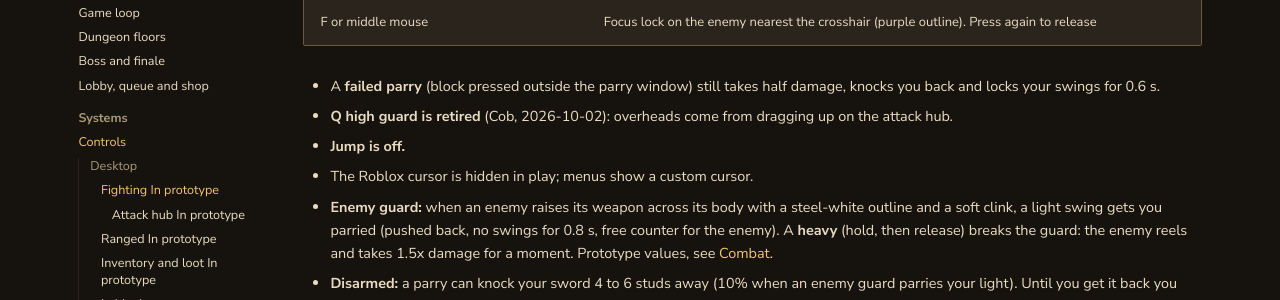
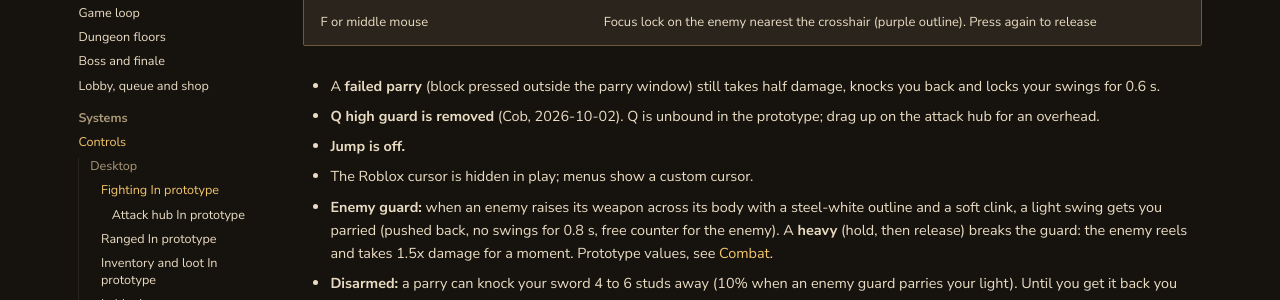
Before and after one commit to iamlegendok/Dungeon-Bang-Wiki, an MkDocs documentation site: the page built from docs/controls.md, in a window 1280 px wide and 900 px high, scrolled down 1004 px. Shown: the part 154-454 px from the top of the window. Built offline with MkDocs 1.6.1 and Material for MkDocs 9.7.7, drawn with Linux system fonts in a browser that asks for light colours; comment, search, counter and statistics services are not loaded.

Commit message:
Mark Q high guard as removed and Q unbound
Co-Authored-By: Claude Opus 5.5 (1M context) <noreply@anthropic.com>
Claude-Session: https://claude.ai/code/session_01BBz4VfGTsvBuNKXe58LieA

```diff
--- a/docs/controls.md
+++ b/docs/controls.md
@@ -28,7 +28,7 @@ What each input does. The **In prototype** tag means it already works in the Rob
 | F or middle mouse | Focus lock on the enemy nearest the crosshair (purple outline). Press again to release |
 
 - A **failed parry** (block pressed outside the parry window) still takes half damage, knocks you back and locks your swings for 0.6 s.
-- **Q high guard is retired** (Cob, 2026-10-02): overheads come from dragging up on the attack hub.
+- **Q high guard is removed** (Cob, 2026-10-02). Q is unbound in the prototype; drag up on the attack hub for an overhead.
 - **Jump is off.**
 - The Roblox cursor is hidden in play; menus show a custom cursor.
 - **Enemy guard:** when an enemy raises its weapon across its body with a steel-white outline and a soft clink, a light swing gets you parried (pushed back, no swings for 0.8 s, free counter for the enemy). A **heavy** (hold, then release) breaks the guard: the enemy reels and takes 1.5x damage for a moment. Prototype values, see [Combat](combat.md#enemy-guard).
```
